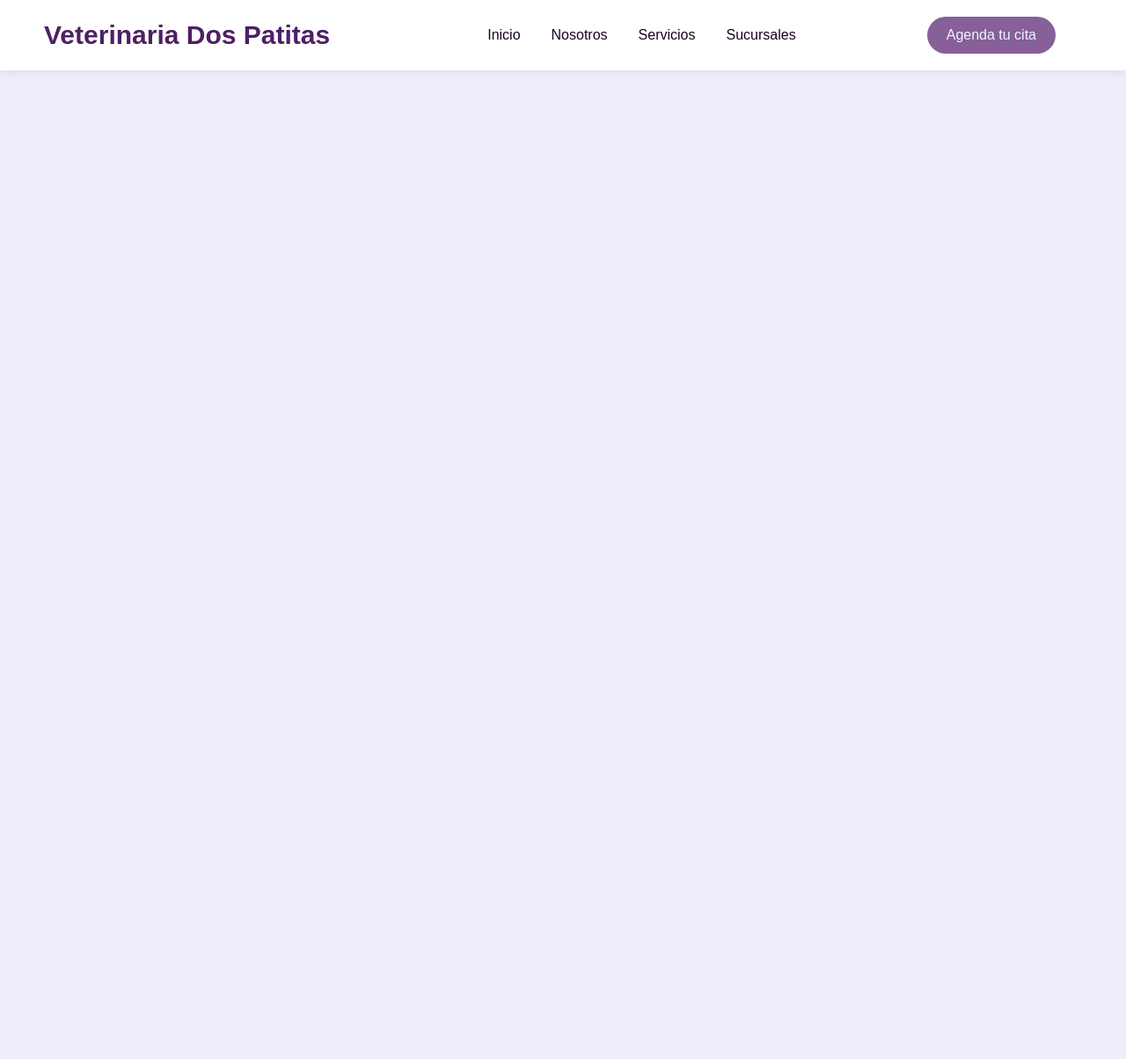
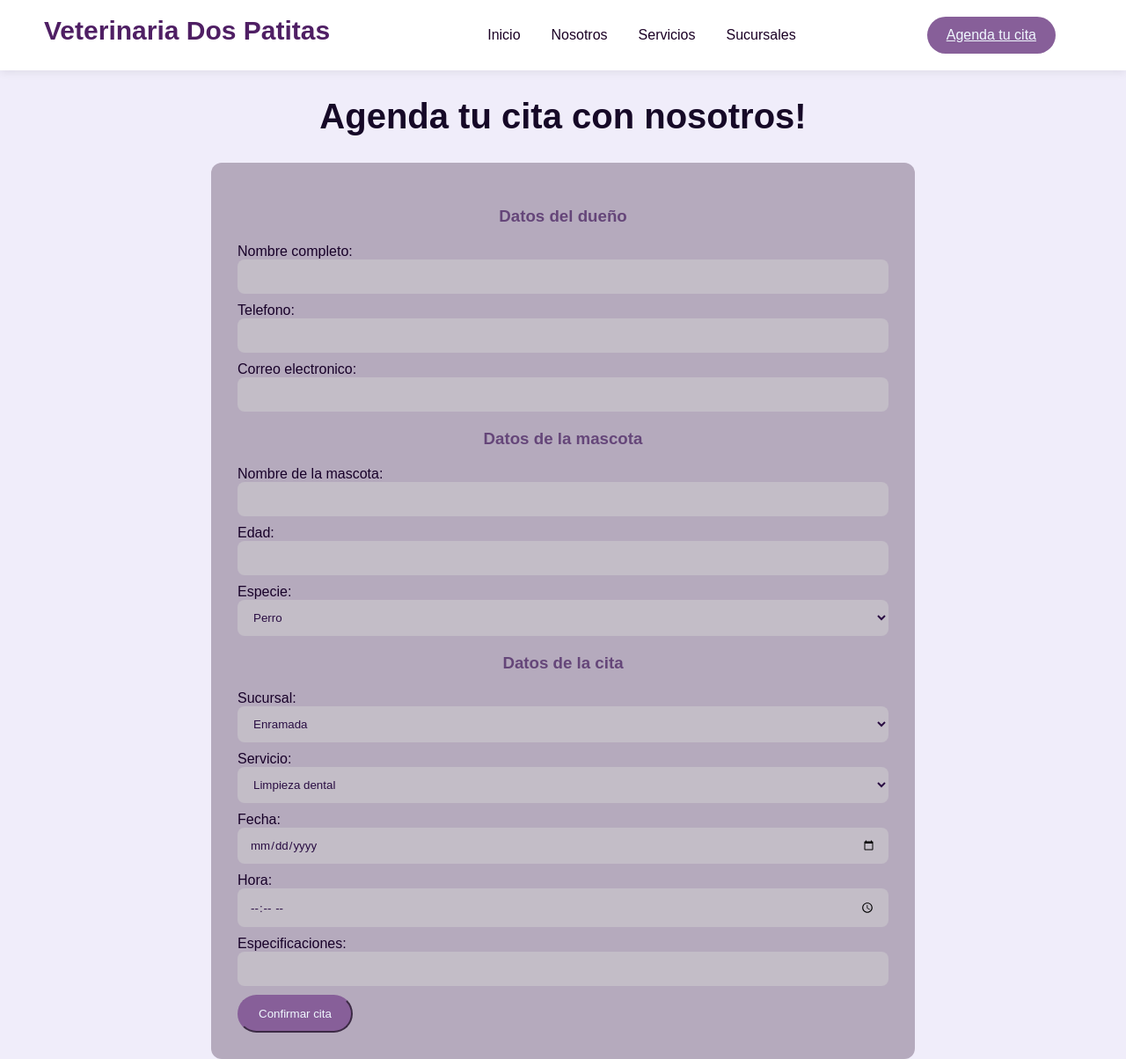
Before and after one commit to PIA-Desarollo-Web/PaginaWebVeterinaria, a Django app: page /agendar in a window 1280 px wide. Shown: the whole page at 88% size. Before the commit the page ends 80 px from the top, so only its background shows below. Run offline with Django 5.2, Linux system fonts and the light colour scheme.

Commit message:
Se agrego el formulario para agendar y se crearon estilos

```diff
--- /dev/null
+++ b/website_vet/static/css/estilosAgendar.css
@@ -0,0 +1,74 @@
+* {
+    box-sizing: border-box;
+}
+
+body {
+    font-family: 'Times New Roman', Times, serif;
+}
+
+h2 {
+    text-align: center;
+    font-size: 40px;
+    margin-bottom: 30px;
+    margin-top: 30px;
+    color: rgb(22, 9, 39);
+
+}
+
+h3 {
+    color: #654679;
+    margin-bottom: 20px;
+    margin-top: 20px;
+    text-align: center;
+}
+
+form {
+    background: #b5aabd ;
+    border-radius: 12px;
+    padding: 30px;
+    width: 800px;
+    margin: 0 auto;
+
+}
+
+div {
+    display: flex;
+    flex-direction: column;
+    margin-bottom: 10px;
+}
+
+label {
+    color: #180129;
+}
+
+input, select {
+    padding: 12px 14px;
+    border-radius: 8px;
+    background: #c3bdc7;
+    color: rgb(42, 14, 67);
+    border: #654679;
+    outline: #3e2c49;
+}
+
+.botonEspecie {
+    display: inline-flex;
+    flex-direction: column;
+    align-items: center;
+    width: 160px;
+    padding: 14px;
+    border-radius: 10px;
+}
+
+button{
+    background-color: #875f99;
+    border-color:#875f99 ;
+    color: white;
+    padding: 12px 22px;
+    border-radius: 30px;
+    transition: 0.3s;
+    color: aliceblue;
+}
+
+button:hover{
+    background-color: #74378e;
+}
--- a/website_vet/static/estilos.css
+++ b/website_vet/static/css/estilosNav.css
@@ -48,17 +48,12 @@
 }
 
 .btn-nav{
-    text-decoration: none;
-
     background-color: #875f99;
+    border-color:#875f99 ;
     color: white;
-
     padding: 12px 22px;
-
     border-radius: 30px;
-
     transition: 0.3s;
-
     color: aliceblue;
 }
 
--- a/website_vet/templates/agendarCita.html
+++ b/website_vet/templates/agendarCita.html
@@ -5,9 +5,9 @@
     <meta charset="UTF-8">
     <meta name="viewport" content="width=device-width, initial-scale=1.0">
     <title>Document</title>
-    <link rel="stylesheet" href="{% static 'estilos.css' %}">
+    <link rel="stylesheet" href="{% static 'css/estilosAgendar.css' %}">
+    <link rel="stylesheet" href="{% static 'css/estilosNav.css' %}">
 </head>
-<body>
     <header>
         <nav class="navbar">
 
@@ -25,8 +25,74 @@
 
         </nav>
     </header>
-    <main></main>
+
+    <body>
+        <h2>Agenda tu cita con nosotros!</h2>
+        <form action="">
+            <h3>Datos del dueño</h3>
+            <div>
+                <label for="nombre">Nombre completo:</label>
+                <input type="text" name="nombre" id="nombre">
+            </div>
+            <div>
+                <label for="telefono">Telefono:</label>
+                <input type="text" name="telefono" id="telefono">
+            </div>
+            <div>
+                <label for="correo">Correo electronico:</label>
+                <input type="text" name="correo" id="correo" >
+            </div>
+            <h3>Datos de la mascota</h3>
+            <div>
+                <label for="mascota">Nombre de la mascota:</label>
+                <input type="text" name="mascota" id="mascota">
+            </div>
+            <div>
+                <label for="edad">Edad:</label>
+                <input type="text" name="edad" id="edad">
+            </div>
+            <div>
+                <label for="especie">Especie:</label>
+                <select name="especie" id="especie">
+                    <option value="perro">Perro</option>
+                    <option value="gato">Gato</option>
+                </select>
+            </div>
+            <h3>Datos de la cita</h3>
+            <div>
+                <label for="sucursal">Sucursal:</label>
+                <select name="sucursal" id="sucursal">
+                    <option value="enramada">Enramada</option>
+                    <option value="sanFernando">SanFernando</option>
+                </select>
+            </div>
+            <div>
+                <label for="servicio">Servicio:</label>
+                <select name="servicio" id="servicio">
+                    <option value="limpieza">Limpieza dental</option>
+                    <option value="baño">Baño y corte</option>
+                    <option value="ortopedia">Consulta ortopedica</option>
+                    <option value="cardiologia">Consulta cardiologica</option>
+                    <option value="desparacitacion">Desparacitación</option>
+                    <option value="vacunacion">Vacunación</option>
+                    <option value="general">Consulta general</option>
+                </select>
+            </div>
+            <div>
+                <label for="fecha">Fecha:</label>
+                <input type="date" name="fecha" id="fecha">
+            </div>
+            <div>
+                <label for="hora">Hora:</label>
+                <input type="time" name="hora" id="hora">
+            </div>
+            <div>
+                <label for="nota">Especificaciones:</label>
+                <input type="text" name="nota" id="nota">
+            </div>
+            <button type="submit">Confirmar cita</button>
+        </form>
+    </body>
     <aside></aside>
     <footer></footer>
-</body>
 </html>
--- a/website_vet/templates/inicio.html
+++ b/website_vet/templates/inicio.html
@@ -6,7 +6,7 @@
     <meta charset="UTF-8">
     <meta name="viewport" content="width=device-width, initial-scale=1.0">
     <title>Veterinaria Dos Patitas</title>
-    <link rel="stylesheet" href="{% static 'estilos.css' %}">
+    <link rel="stylesheet" href="{% static 'css/estilosInicio.css' %}">
 </head>
 <body>
     <header>
--- a/website_vet/templates/nosotros.html
+++ b/website_vet/templates/nosotros.html
@@ -6,7 +6,8 @@
     <meta charset="UTF-8">
     <meta name="viewport" content="width=device-width, initial-scale=1.0">
     <title>Document</title>
-    <link rel="stylesheet" href="{% static 'estilos.css' %}">
+    <link rel="stylesheet" href="{% static 'css/estilosNosotros.css' %}">
+    <link rel="stylesheet" href="{% static 'css/estilosNav.css' %}">
 </head>
 <body>
     <header>
--- a/website_vet/templates/servicios.html
+++ b/website_vet/templates/servicios.html
@@ -6,7 +6,8 @@
     <meta charset="UTF-8">
     <meta name="viewport" content="width=device-width, initial-scale=1.0">
     <title>Document</title>
-    <link rel="stylesheet" href="{% static 'estilos.css' %}">
+    <link rel="stylesheet" href="{% static 'css/estilosServicios.css' %}">
+    <link rel="stylesheet" href="{% static 'css/estilosNav.css' %}">
 </head>
 <body>
     <header>
--- a/website_vet/templates/sucursales.html
+++ b/website_vet/templates/sucursales.html
@@ -6,7 +6,8 @@
     <meta charset="UTF-8">
     <meta name="viewport" content="width=device-width, initial-scale=1.0">
     <title>Document</title>
-    <link rel="stylesheet" href="{% static 'estilos.css' %}">
+    <link rel="stylesheet" href="{% static 'estilosSuc.css' %}">
+    <link rel="stylesheet" href="{% static 'css/estilosNav.css' %}">
 </head>
 <body>
         <header>
```
Also changed, not shown: website_vet/static/css/estilosInicio.css (added), website_vet/static/css/estilosNosotros.css (added), website_vet/static/css/estilosServicios.css (added), website_vet/static/css/estilosSuc.css (added).
